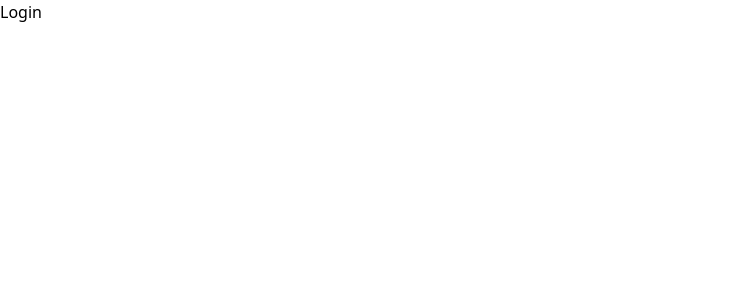
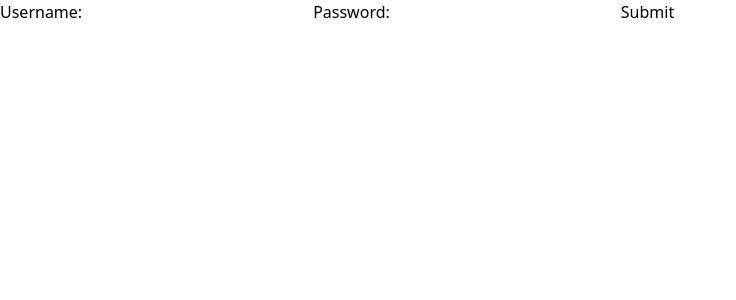
Before and after one commit to oxamyt/blog-api-frontend-reader, a React (Vite) app: page /login in a window 1280 px wide. Shown: the top 300 px of the page, without its empty margins (0-736 px from the left). Built offline with nearby package versions, Linux system fonts and the light colour scheme.

Commit message:
create login component

```diff
--- a/src/components/LoginPage.jsx
+++ b/src/components/LoginPage.jsx
@@ -1,7 +1,70 @@
+import { useState } from "react";
+
 function LoginPage() {
+  const [responseData, setResponseData] = useState(null);
+  const [error, setError] = useState(null);
+  const [username, setUsername] = useState("");
+  const [password, setPassword] = useState("");
+
+  const handleSubmit = async () => {
+    event.preventDefault();
+
+    const data = { username, password };
+
+    try {
+      const response = await fetch("http://localhost:3000/auth/login", {
+        method: "POST",
+        headers: {
+          "Content-Type": "application/json",
+        },
+        body: JSON.stringify(data),
+      });
+
+      console.log(response);
+
+      if (!response.ok) {
+        throw new Error("Failed to login. Please try again.");
+      }
+
+      const responseData = await response.json();
+      setResponseData(responseData);
+      setError(null);
+      setUsername("");
+      setPassword("");
+
+      localStorage.setItem("token", responseData.token);
+    } catch (error) {
+      setError(error.message);
+    }
+  };
   return (
     <div>
-      <h1>Login</h1>
+      <form onSubmit={handleSubmit}>
+        <label htmlFor="username">Username:</label>
+        <input
+          type="text"
+          id="username"
+          value={username}
+          onChange={(e) => setUsername(e.target.value)}
+          required
+        />
+        <label htmlFor="password">Password:</label>
+        <input
+          type="password"
+          id="password"
+          value={password}
+          onChange={(e) => setPassword(e.target.value)}
+          required
+        />
+        <button type="submit">Submit</button>
+      </form>
+      {error && <p style={{ color: "red" }}>{error}</p>}
+      {responseData && (
+        <div>
+          <h2>Response Data:</h2>
+          <pre>{JSON.stringify(responseData, null, 2)}</pre>
+        </div>
+      )}
     </div>
   );
 }
```
